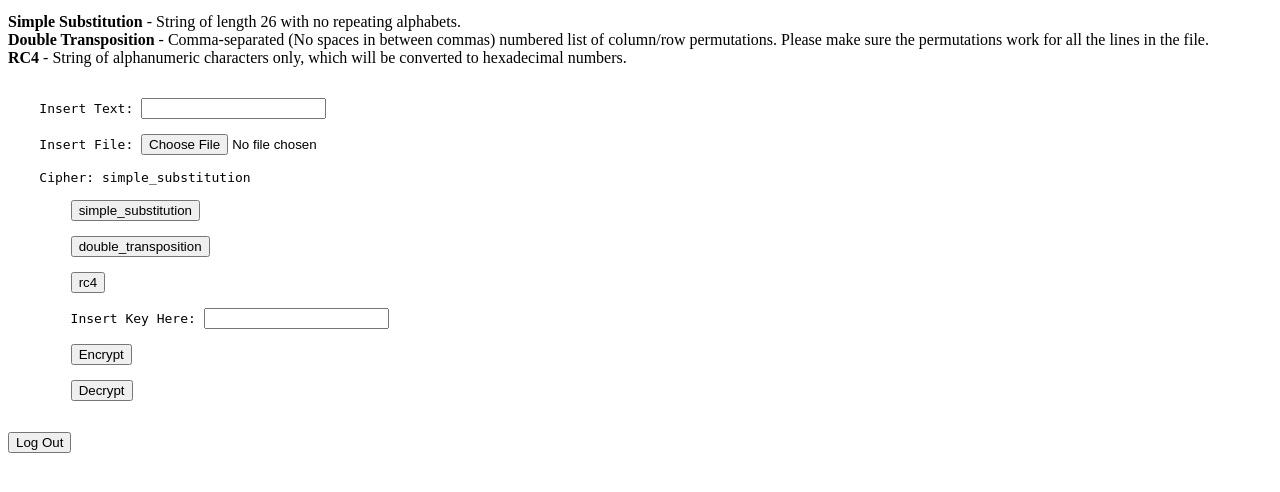
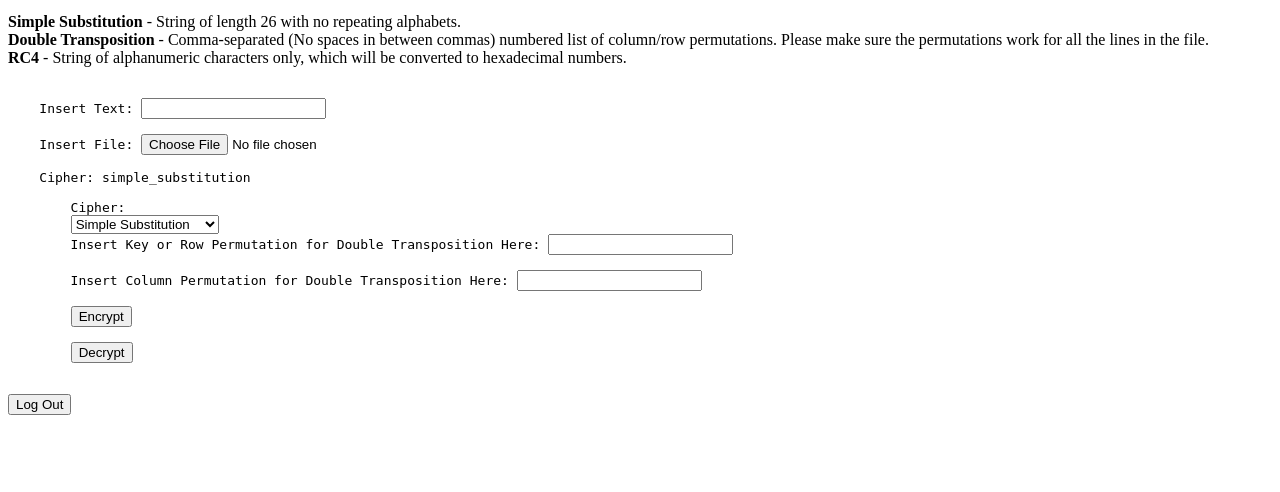
Before and after one commit to YengHer919/CS174Decryptoid, a PHP site: page /home.php in a window 1280 px wide. Shown: the part 196-688 px from the top of the page. Run offline with PHP 8.4, Linux system fonts and the light colour scheme; the visitor is signed in with stand-in values (Sample User, id 1); data that the repository does not hold is empty; a stand-in replaces the project's code that opens the database connection.

Commit message:
Reverted changes

```diff
--- a/ciphers.php
+++ b/ciphers.php
@@ -1,5 +1,9 @@
 <?php
-    Function simpleSubstitution($text, $key){
+    /* Aung Paing Soe and Yeng Her
+       12/19/2024, CS 174-03
+       Final Project - Decryptiod
+    */
+    function simpleSubstitution($text, $key){
         if (strlen($key) != 26){
             return "Invalid Key: Not possible to decrypt/encrypt!";
         }
@@ -30,7 +34,7 @@
 
     }
 
-    Function RC4($text, $key){
+    function RC4($text, $key){
         $content = explode("\\n", $text);
         $final = "";
         foreach($content as $line){
@@ -54,7 +58,7 @@
     }
 
 
-    Function RC4Decrypt($content, $key){
+    function RC4Decrypt($content, $key){
         $content = explode("\\n", $content);
         $final = "";
         foreach($content as $line){
@@ -78,7 +82,6 @@
         $dec_key = array();
         for ($h = 0; $h < strlen($key); $h++){
             $dec_key[$h] = ord($key[$h]);
-            // echo "$key[$h] --> $dec_key[$h]<br>";
         }
         $s = array();
         $k = array();
@@ -104,10 +107,7 @@
             $s[$j] = $temp;
             $t = ($s[$i] + $s[$j]) % 256;
             $keystream[$b] = $s[$t];
-            // echo "$keystream[$b] <br>";
         }
-        // $key_count = count($keystream);
-        // echo "<br> $key_count <br>";
         return $keystream;
     }
 
@@ -149,7 +149,7 @@
         for($i = 0; $i<$rows; $i++){
             for($j=0; $j<$cols; $j++){
                 if ($line[$char_count] == " ")
-                    $grid[$i][$j] = "_";
+                    $grid[$i][$j] = " ";
                 else
                     $grid[$i][$j] = $line[$char_count];
                 $char_count++;
--- a/home.php
+++ b/home.php
@@ -51,16 +51,18 @@
     $cipher = isset($_POST['cipher']) ? sanitization($conn, $_POST['cipher']) : 'simple_substitution';
 
     // Form to read input and en/decrypt
-    if ($cipher == "double_transposition"){
     echo <<<_END
     <form method="post" action="home.php" enctype="multipart/form-data" onsubmit="return validate(this)">
         <pre>
         Insert Text: <input type="text" name="field" id="field"> <br>
         Insert File: <input type="file" name="file" id="file" size="10"> <br>
         Cipher: $cipher<br>
-                <input type="submit" name="cipher" value="simple_substitution"> <br>
-                <input type="submit" name="cipher" value="double_transposition"> <br>
-                <input type="submit" name="cipher" value="rc4"><br>
+            Cipher:
+            <select name="cipher" required>
+                <option value="simple_substitution">Simple Substitution</option>
+                <option value="double_transposition">Double Transposition</option>
+                <option value="rc4">RC4</option>
+            </select>
             Insert Key or Row Permutation for Double Transposition Here: <input type="text" name="key" id="key"> <br>
             Insert Column Permutation for Double Transposition Here: <input type="text" name="col_key" id="col_key"> <br>
             <input type="submit" name="action" value="Encrypt"> <br>
@@ -68,27 +70,10 @@
         </pre>
     </form>
     _END;
-    }else{
-        echo <<<_END
-        <form method="post" action="home.php" enctype="multipart/form-data" onsubmit="return validate(this)">
-            <pre>
-            Insert Text: <input type="text" name="field" id="field"> <br>
-            Insert File: <input type="file" name="file" id="file" size="10"> <br>
-            Cipher: $cipher<br>
-                <input type="submit" name="cipher" value="simple_substitution"> <br>
-                <input type="submit" name="cipher" value="double_transposition"> <br>
-                <input type="submit" name="cipher" value="rc4"><br>
-                Insert Key Here: <input type="text" name="key" id="key"> <br>
-                <input type="submit" name="action" value="Encrypt"> <br>
-                <input type="submit" name="action" value="Decrypt">
-            </pre>
-        </form>
-        _END;
-    }
 
 
     $action = isset($_POST['action']) ? sanitization($conn, $_POST['action']) : '';
-
+    $cipher = isset($_POST['cipher']) ? sanitization($conn, $_POST['cipher']) : '';
     if ($action === "Encrypt") {
         $key = sanitization($conn, $_POST['key']);
         $col_key = isset($_POST['col_key']) ? sanitization($conn, $_POST['col_key']) : '';
--- a/home_validation.js
+++ b/home_validation.js
@@ -10,7 +10,7 @@ function validate(form) {
     }
 }
 
-function validateInput(field, file) {
+function validateInput(field, file, cipher) {
     if (field === "" && (!file || file === "")) {
         return "Must have either a text input or a file uploaded.\n";
     }
```
Lines whose indentation alone changed are shown as unchanged.
